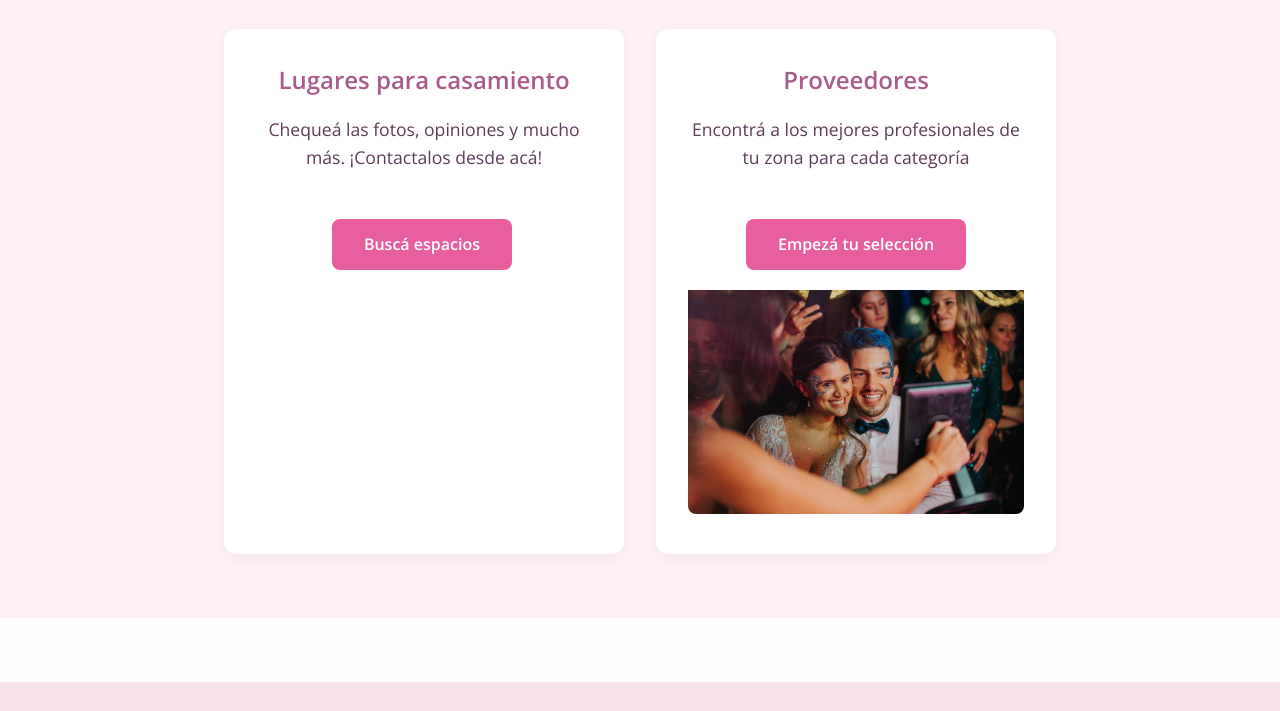
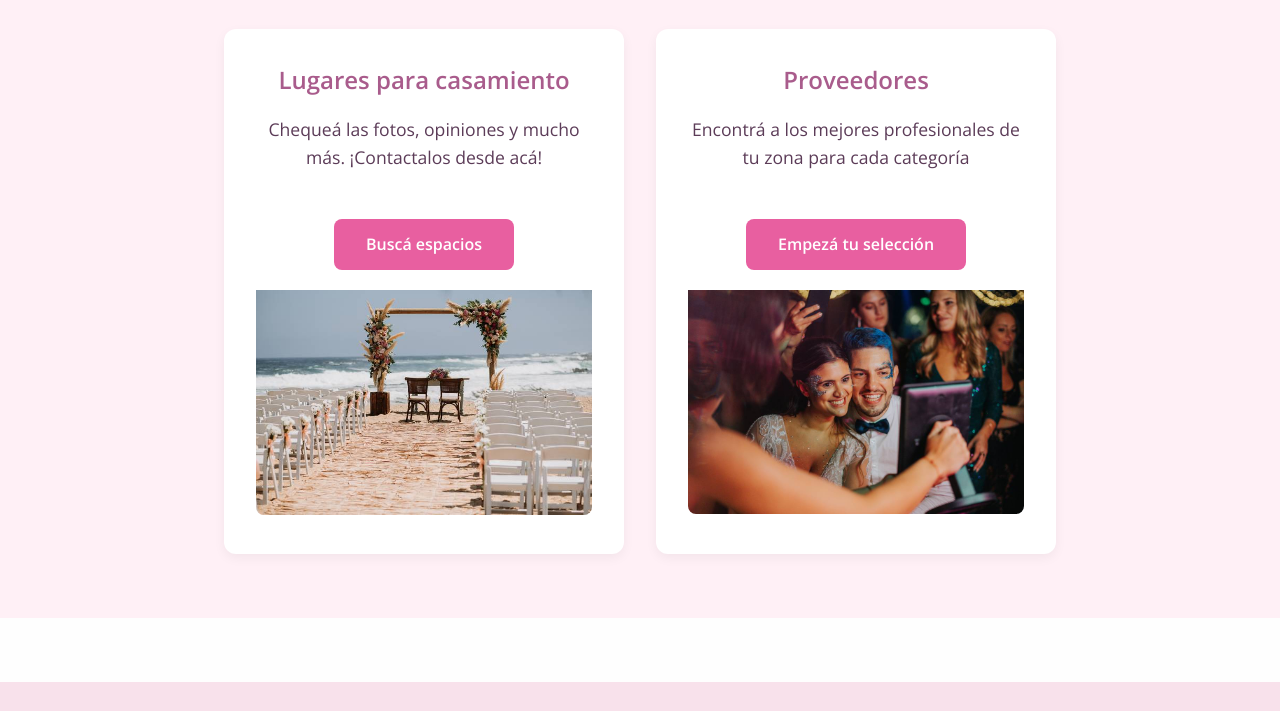
Before and after one commit to lozalen341/Bodas-Encanto, a plain HTML site: page index.html in a window 1280 px wide. Shown: the part 652-1363 px from the top of the page. Drawn offline with nearby package versions, Linux system fonts and the light colour scheme; the site is published under a folder, as on GitHub Pages, so addresses that start at the root find nothing.

Commit message:
Update index.html
img lugar

```diff
--- a/index.html
+++ b/index.html
@@ -38,7 +38,7 @@
                 <h3>Lugares para casamiento</h3>
                 <p>Chequeá las fotos, opiniones y mucho más. ¡Contactalos desde acá!</p>
                 <a href="https://www.revistabodas.com.uy/salones-de-fiestas-en-buenos-aires-para-tu-casamiento/" class="boton">Buscá espacios</a>
-                <img src="/img/lugar.jpeg" alt="">
+                <img src="img/lugar.jpeg" alt="">
             </div>
 
             <div class="bloque">
```
